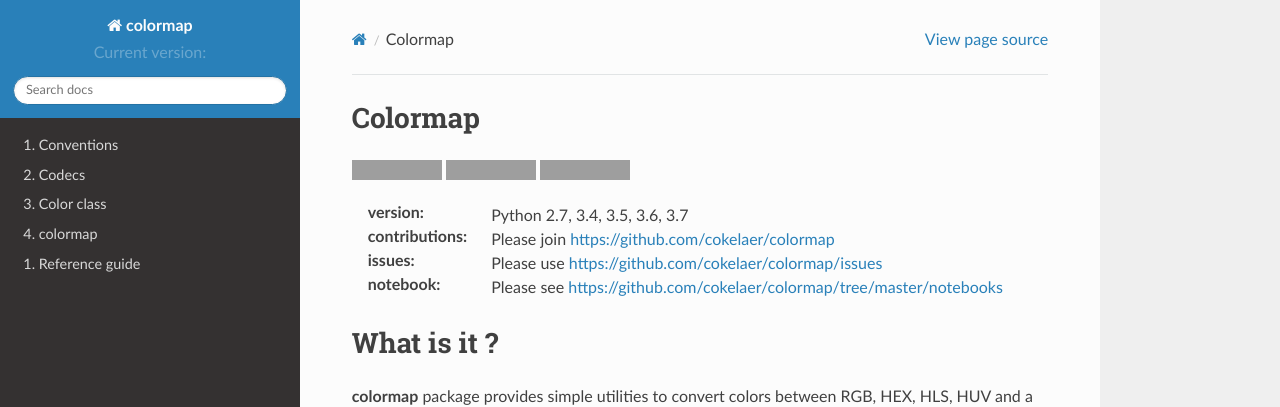
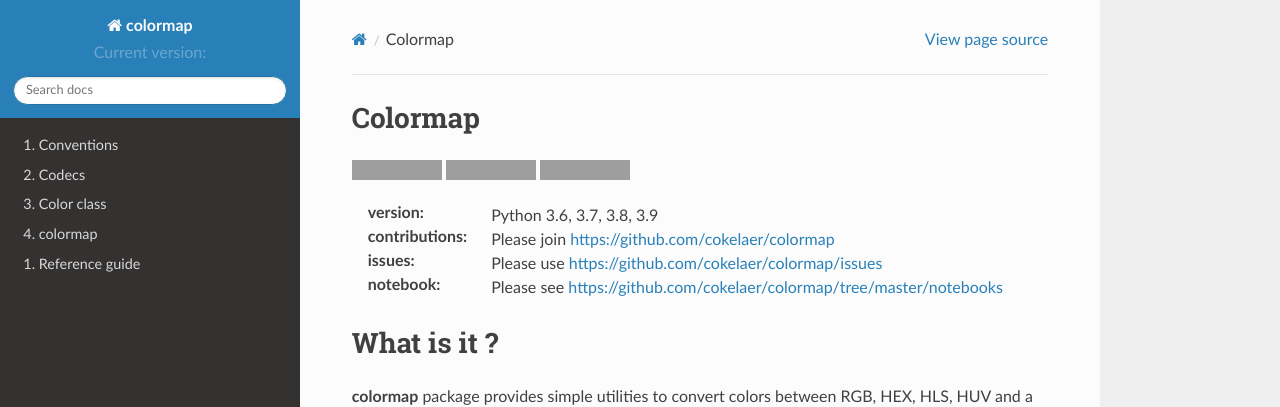
Before and after one commit to cokelaer/colormap, a Sphinx documentation site: the page built from doc/source/index.rst, in a window 1280 px wide and 900 px high, cut to the strip 0-407 px from the top of the window. Built offline with Sphinx 7.4.7 and the Read the Docs theme 2.0.0, drawn with Linux system fonts in a browser that asks for light colours; formulas are drawn with MathJax 3; the version number could not be read and is left out; grey boxes are pictures that could not be loaded.

Commit message:
update doc

```diff
--- a/README.rst
+++ b/README.rst
@@ -15,7 +15,7 @@ Please see : http://colormap.readthedocs.io/ for an up-to-date documentation.
     :target: https://coveralls.io/r/cokelaer/colormap?branch=master
 
 
-:version: Python 3.5, 3.6, 3.7,3.8  (should work under 2.7 but not tested anymore)
+:version: Python  3.6, 3.7, 3.8, 3.9
 :contributions: Please join https://github.com/cokelaer/colormap
 :issues: Please use https://github.com/cokelaer/colormap/issues
 :notebook: Please see https://github.com/cokelaer/colormap/tree/master/notebooks
--- a/doc/source/index.rst
+++ b/doc/source/index.rst
@@ -11,7 +11,7 @@ Colormap
        :target: https://coveralls.io/r/cokelaer/colormap?branch=master
 
 
-:version: Python 2.7, 3.4, 3.5, 3.6, 3.7
+:version: Python 3.6, 3.7, 3.8, 3.9
 :contributions: Please join https://github.com/cokelaer/colormap
 :issues: Please use https://github.com/cokelaer/colormap/issues
 :notebook: Please see https://github.com/cokelaer/colormap/tree/master/notebooks
```
